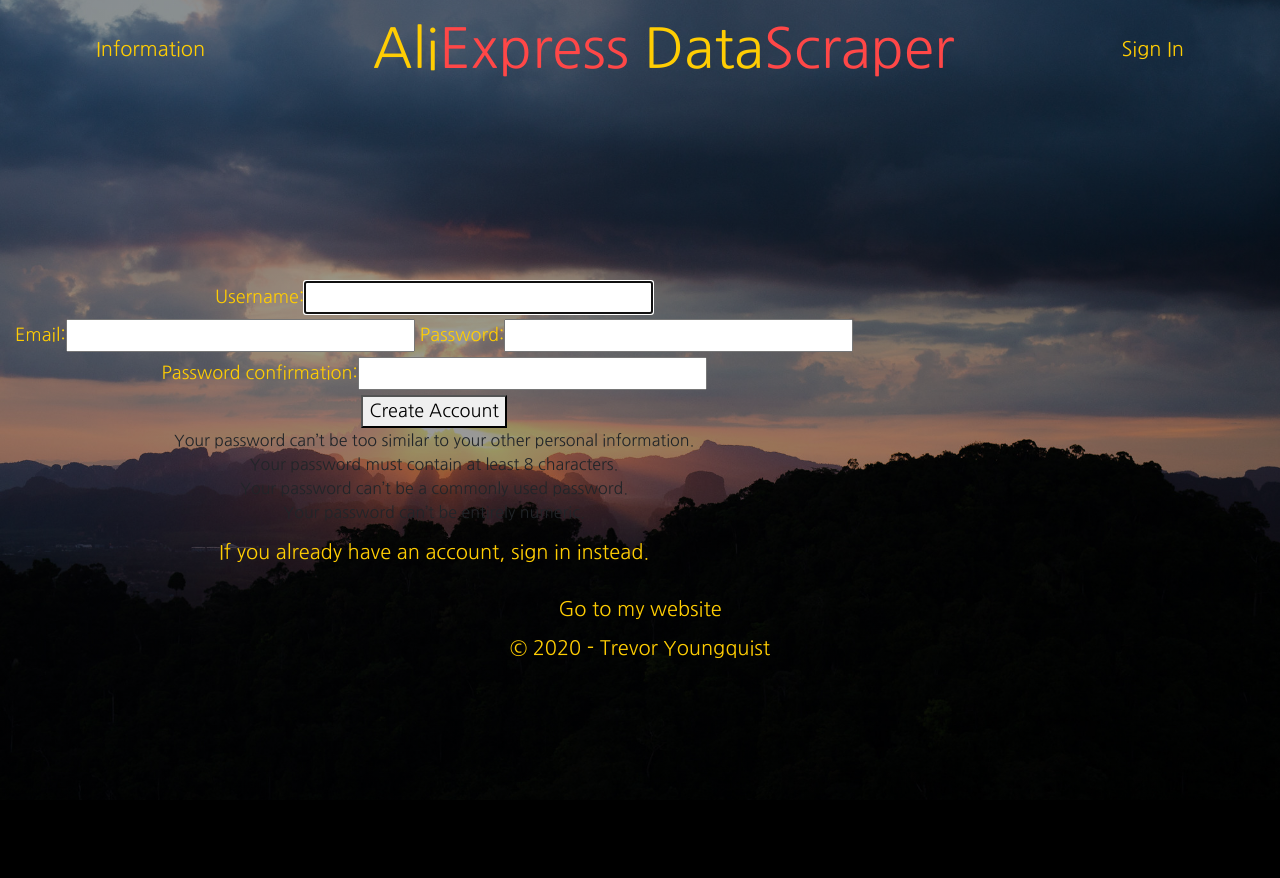
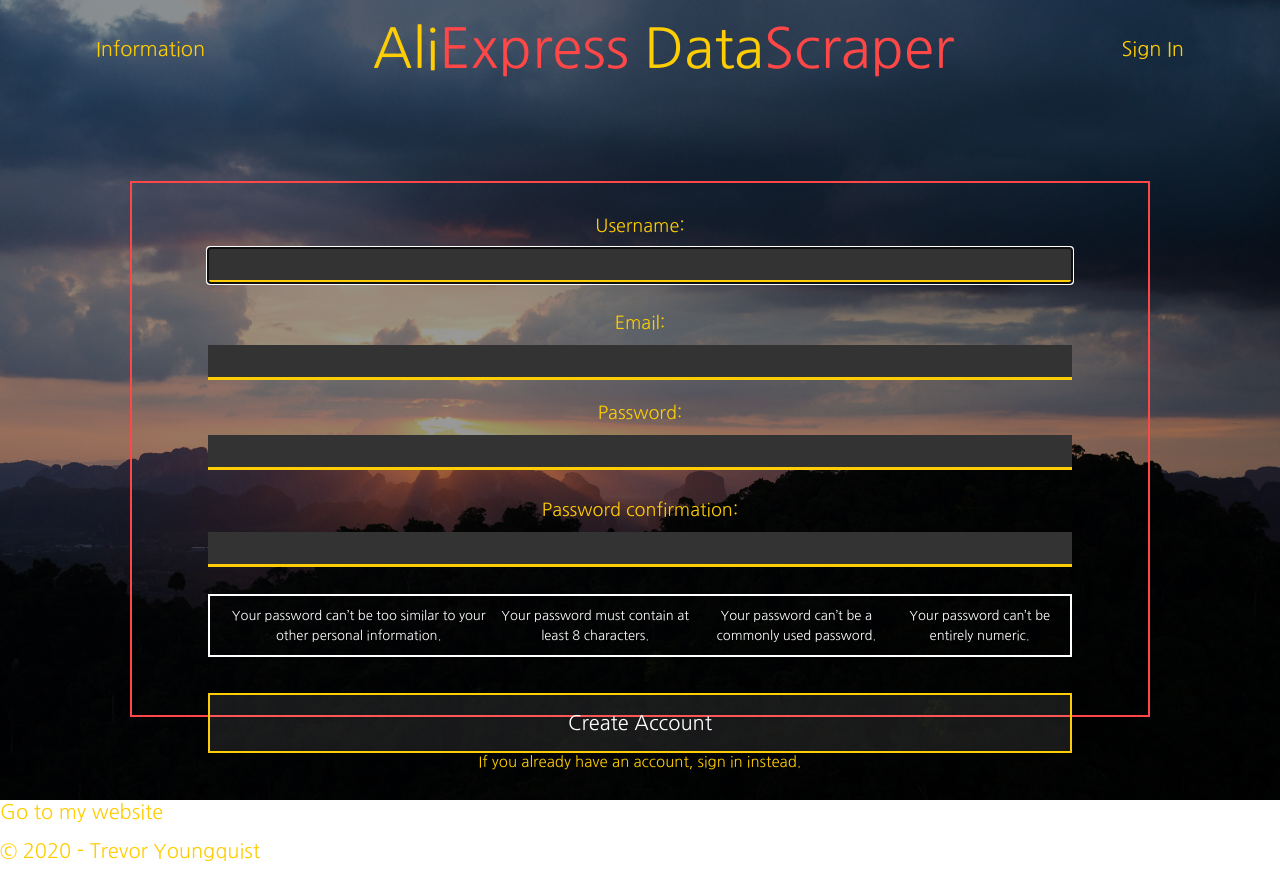
Before and after one commit to ytrevor81/Ali-Express-Web-Scraping-App, a Django app: page /register/ in a window 1280 px wide. Before the commit the page ends 787 px from the top, so only its background shows below. Run offline with Django 3.2, Linux system fonts and the light colour scheme; some libraries are stand-ins or nearby versions.

Commit message:
register page style 95% complete

```diff
--- a/aliexpress/main/static/css/styles.css
+++ b/aliexpress/main/static/css/styles.css
@@ -49,14 +49,55 @@ strong { color: #FF4747; font-weight: normal; }
     background-color: #333;
     border: none;
     border-bottom: 2px solid #FF4747;
+    color: #fff;
   }
-
-
 .login-footer { border: none; }
 
 /* --- Register --- */
-.register-container { font-size: 18px; color: #FFCD03; }
+.registerrow {
+    border: 2px solid #FF4747;
+    margin: -100px 100px 0 100px;
+    height: 67vh;
+    justify-content: center;
+  }
+.register-main { width: 85%; }
+.register-container {
+  font-size: 18px;
+  color: #FFCD03;
+  display: flex;
+  flex-direction: column;
+  justify-content: space-between;
+  margin-top: 30px;
+ }
 .register-container .helptext { display: none; }
+.register-container .password-info {
+    list-style: none;
+    display: flex;
+    justify-content: space-between;
+    font-size: 13px;
+    padding: 10px;
+    color: #fff;
+    border: 2px solid;
+}
+.register-container input {
+    height: 35px;
+    background-color: #333;
+    border: none;
+    border-bottom: 3px solid #FFCD03;
+    color: #fff;
+    text-align: center;
+}
+.register-container #id_email { margin-bottom: 20px; }
+.register-container .register-button {
+    color: #fff;
+    background-color: rgba(225,225,225,0.1);
+    border: 2px solid #FFCD03;
+    height: 60px;
+    font-size: 20px;
+    cursor: pointer;
+    margin-top: 20px;
+}
+.registerrow h5 { font-size: 15px; }
 
  /* --- Main Serivce --- */
  .service { border-color: #FF4747; flex: 0 0 72.666667%; max-width: 72.666667%; padding: 0; }
--- a/aliexpress/main/templates/register.html
+++ b/aliexpress/main/templates/register.html
@@ -6,18 +6,14 @@
       <form class="register-container" action="." method="POST">
         {% csrf_token %}
         {{ form }}
+        <ul class="password-info">
+          <li>Your password can’t be too similar to your other personal information.</li>
+          <li>Your password must contain at least 8 characters.</li>
+          <li>Your password can’t be a commonly used password.</li>
+          <li>Your password can’t be entirely numeric.</li>
+        </ul>
         <button class="register-button" type="submit">Create Account</button>
       </form>
-      <div class="password-info">
-        <p>Your password can’t be too similar to your other personal information.
-           <br>
-           Your password must contain at least 8 characters.
-           <br>
-           Your password can’t be a commonly used password.
-           <br>
-           Your password can’t be entirely numeric.
-           <br>
-        </p>
       </div>
       <h5>If you already have an account, sign in instead.</h5>
     </div>
```
